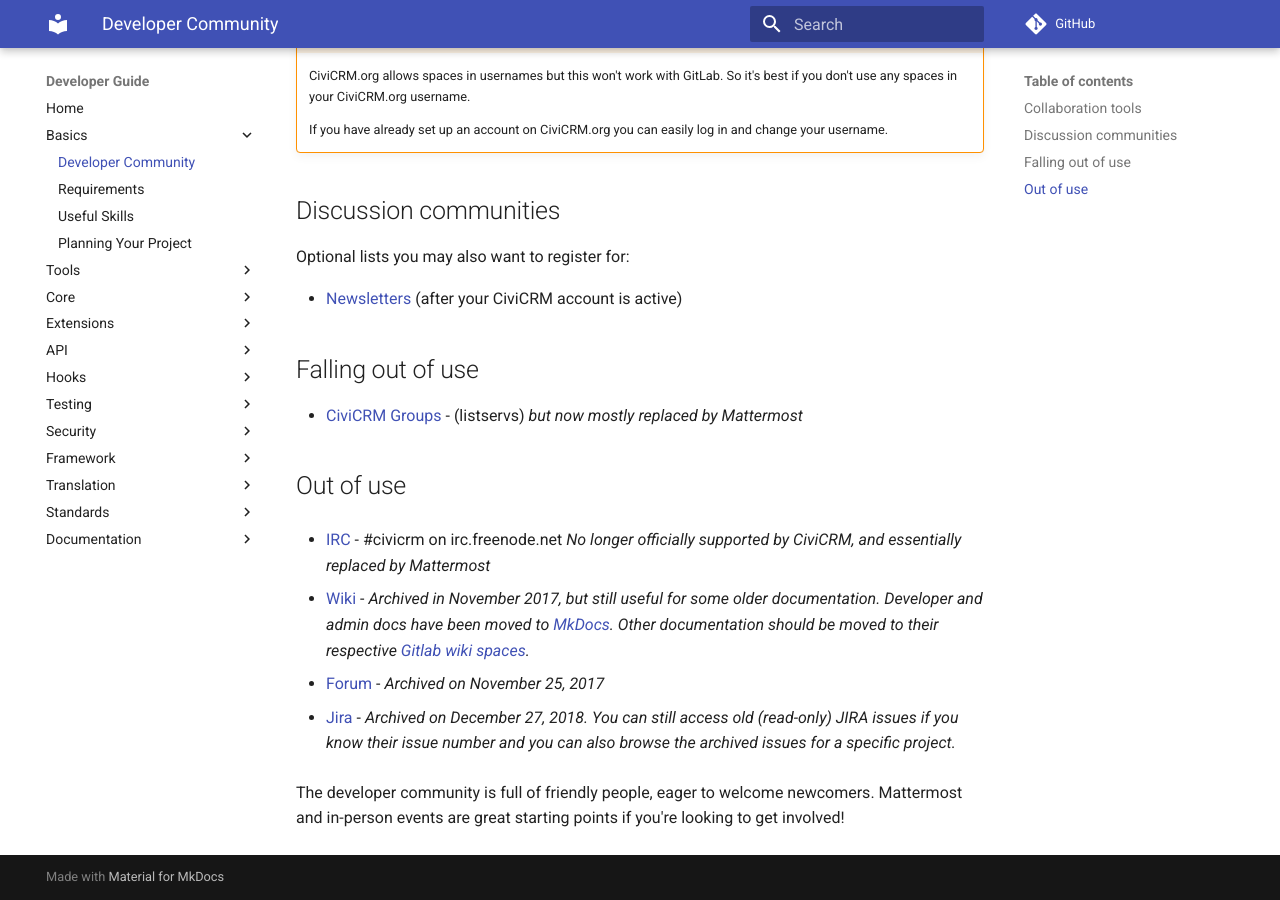
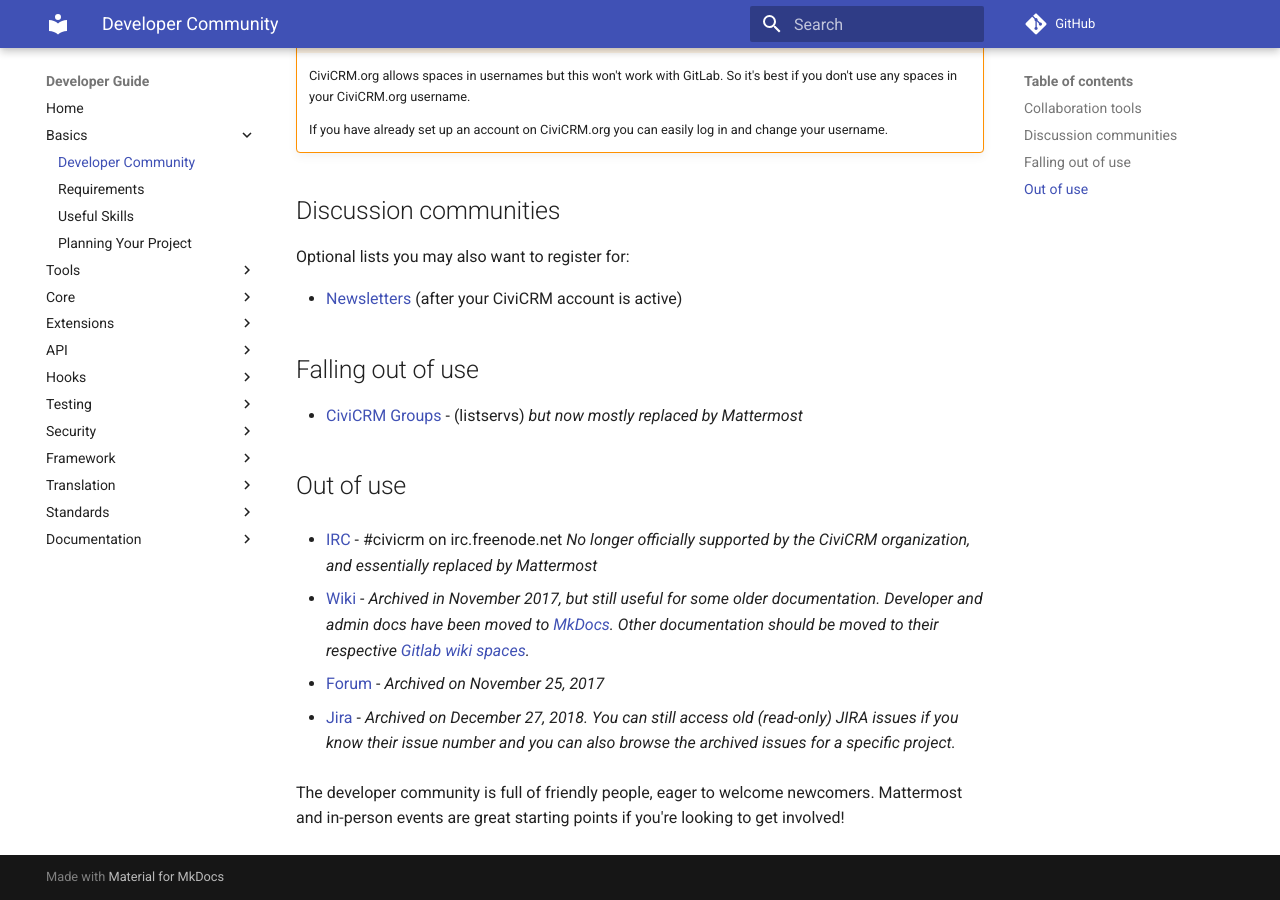
Before and after one commit to civicrm/civicrm-dev-docs, an MkDocs documentation site: the page built from docs/basics/community.md, in a window 1280 px wide and 900 px high, scrolled down 1134 px. Built offline with MkDocs 1.6.1 and Material for MkDocs 9.7.7, drawn with Linux system fonts in a browser that asks for light colours; comment, search, counter and statistics services are not loaded; old or Windows-style settings are respelled for this version of MkDocs.

Commit message:
Update community.md

```diff
--- a/docs/basics/community.md
+++ b/docs/basics/community.md
@@ -51,7 +51,7 @@
 
 ## Out of use
 
--   [IRC](http://irc.civicrm.org/) - #civicrm on irc.freenode.net *No longer officially supported by CiviCRM, and essentially replaced by Mattermost*
+-   [IRC](http://irc.civicrm.org/) - #civicrm on irc.freenode.net *No longer officially supported by the CiviCRM organization, and essentially replaced by Mattermost*
 
 -   [Wiki](https://wiki.civicrm.org/confluence/display/CRMDOC/CiviCRM+Documentation) - *Archived in November 2017, but still useful for some older documentation. Developer and admin docs have been moved to [MkDocs](https://docs.civicrm.org/). Other documentation should be moved to their respective [Gitlab wiki spaces](https://lab.civicrm.org/explore/groups).*
 
```
